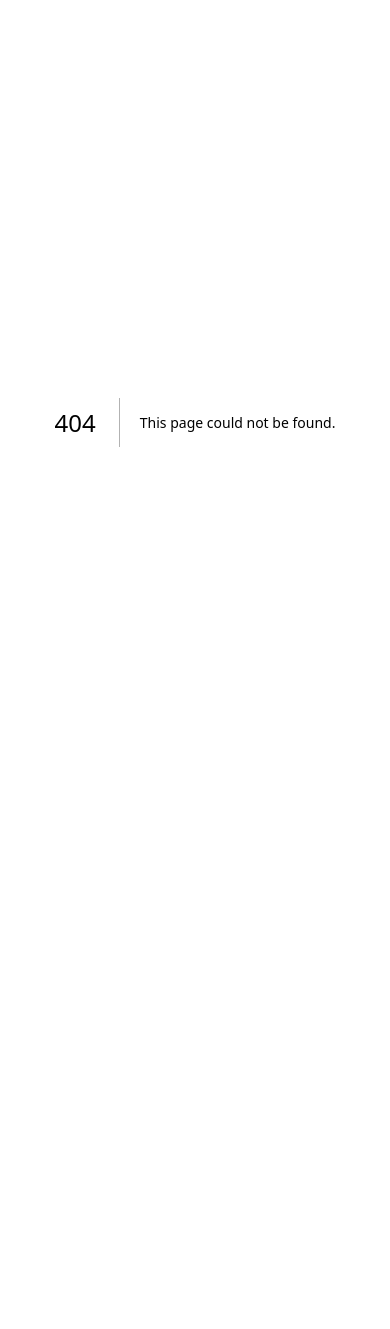
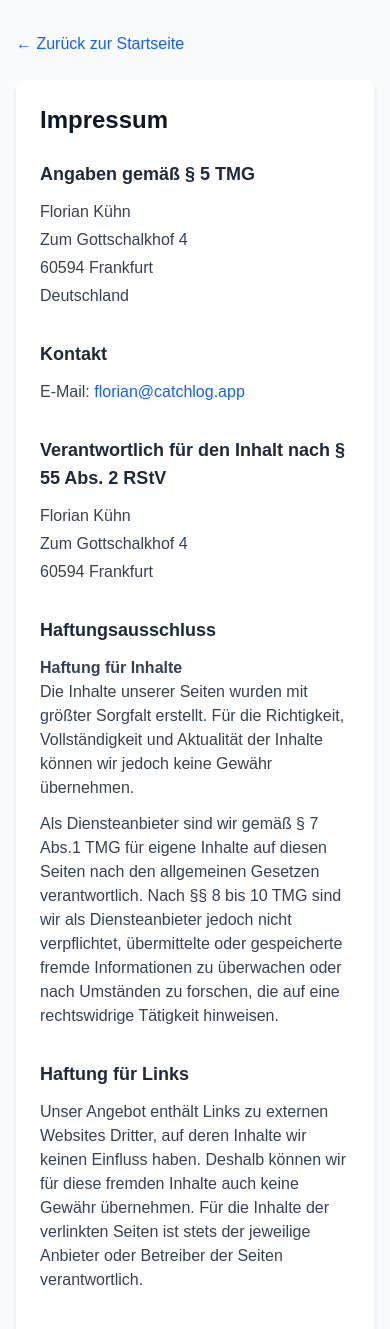
Before and after one commit to FlorianKuehn96/catchlog, a Next.js app: page /impressum in a window 390 px wide. Before the commit this address had no page. Shown: the top 1329 px of the page. Before the commit the page ends 844 px from the top, so only its background shows below. Built offline with nearby package versions, Linux system fonts and the light colour scheme.

Commit message:
Add Impressum with address and remove phone placeholder

```diff
--- /dev/null
+++ b/src/app/impressum/page.tsx
@@ -0,0 +1,107 @@
+'use client';
+
+import Link from 'next/link';
+
+export default function ImpressumPage() {
+  return (
+    <div className="min-h-screen bg-gray-50 py-8 px-4">
+      <div className="max-w-3xl mx-auto">
+        <div className="mb-6">
+          <Link
+            href="/"
+            className="text-blue-600 hover:text-blue-800 font-medium"
+          >
+            ← Zurück zur Startseite
+          </Link>
+        </div>
+
+        <div className="bg-white rounded-lg shadow-md p-6 md:p-8">
+          <h1 className="text-2xl font-bold text-gray-900 mb-6">Impressum</h1>
+
+          <section className="mb-8">
+            <h2 className="text-lg font-semibold text-gray-800 mb-3">Angaben gemäß § 5 TMG</h2>
+            <div className="text-gray-700 space-y-1">
+              <p className="font-medium">Florian Kühn</p>
+              <p>Zum Gottschalkhof 4</p>
+              <p>60594 Frankfurt</p>
+              <p>Deutschland</p>
+            </div>
+          </section>
+
+          <section className="mb-8">
+            <h2 className="text-lg font-semibold text-gray-800 mb-3">Kontakt</h2>
+            <div className="text-gray-700 space-y-1">
+              <p>E-Mail: <a href="mailto:florian@catchlog.app" className="text-blue-600 hover:underline">florian@catchlog.app</a></p>
+            </div>
+          </section>
+
+          <section className="mb-8">
+            <h2 className="text-lg font-semibold text-gray-800 mb-3">Verantwortlich für den Inhalt nach § 55 Abs. 2 RStV</h2>
+            <div className="text-gray-700 space-y-1">
+              <p>Florian Kühn</p>
+              <p>Zum Gottschalkhof 4</p>
+              <p>60594 Frankfurt</p>
+            </div>
+          </section>
+
+          <section className="mb-8">
+            <h2 className="text-lg font-semibold text-gray-800 mb-3">Haftungsausschluss</h2>
+            <div className="text-gray-700 space-y-3">
+              <p>
+                <strong>Haftung für Inhalte</strong><br />
+                Die Inhalte unserer Seiten wurden mit größter Sorgfalt erstellt.
+                Für die Richtigkeit, Vollständigkeit und Aktualität der Inhalte können wir
+                jedoch keine Gewähr übernehmen.
+              </p>
+              <p>
+                Als Diensteanbieter sind wir gemäß § 7 Abs.1 TMG für eigene Inhalte auf
+                diesen Seiten nach den allgemeinen Gesetzen verantwortlich. Nach §§ 8 bis 10
+                TMG sind wir als Diensteanbieter jedoch nicht verpflichtet, übermittelte oder
+                gespeicherte fremde Informationen zu überwachen oder nach Umständen zu forschen,
+                die auf eine rechtswidrige Tätigkeit hinweisen.
+              </p>
+            </div>
+          </section>
+
+          <section className="mb-8">
+            <h2 className="text-lg font-semibold text-gray-800 mb-3">Haftung für Links</h2>
+            <p className="text-gray-700">
+              Unser Angebot enthält Links zu externen Websites Dritter, auf deren Inhalte
+              wir keinen Einfluss haben. Deshalb können wir für diese fremden Inhalte auch
+              keine Gewähr übernehmen. Für die Inhalte der verlinkten Seiten ist stets der
+              jeweilige Anbieter oder Betreiber der Seiten verantwortlich.
+            </p>
+          </section>
+
+          <section className="mb-8">
+            <h2 className="text-lg font-semibold text-gray-800 mb-3">Urheberrecht</h2>
+            <p className="text-gray-700">
+              Die durch die Seitenbetreiber erstellten Inhalte und Werke auf diesen Seiten
+              unterliegen dem deutschen Urheberrecht. Die Vervielfältigung, Bearbeitung,
+              Verbreitung und jede Art der Verwertung außerhalb der Grenzen des Urheberrechtes
+              bedürfen der schriftlichen Zustimmung des jeweiligen Autors bzw. Erstellers.
+            </p>
+          </section>
+
+          <section className="mb-8">
+            <h2 className="text-lg font-semibold text-gray-800 mb-3">Streitbeilegung</h2>
+            <p className="text-gray-700">
+              Die Europäische Kommission stellt eine Plattform zur Online-Streitbeilegung (OS)
+              bereit: <a href="https://ec.europa.eu/consumers/odr" target="_blank" rel="noopener noreferrer" className="text-blue-600 hover:underline">https://ec.europa.eu/consumers/odr</a>
+            </p>
+            <p className="text-gray-700 mt-2">
+              Wir sind nicht bereit oder verpflichtet, an Streitbeilegungsverfahren vor einer
+              Verbraucherschlichtungsstelle teilzunehmen.
+            </p>
+          </section>
+
+          <hr className="my-6" />
+
+          <p className="text-sm text-gray-500">
+            Letzte Aktualisierung: 19.03.2026
+          </p>
+        </div>
+      </div>
+    </div>
+  );
+}
```
